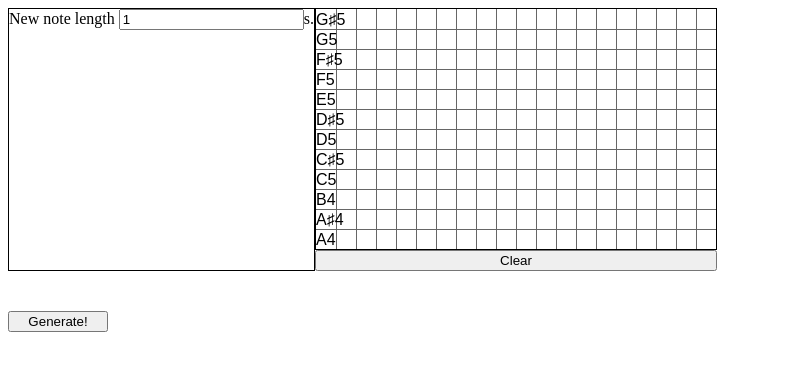
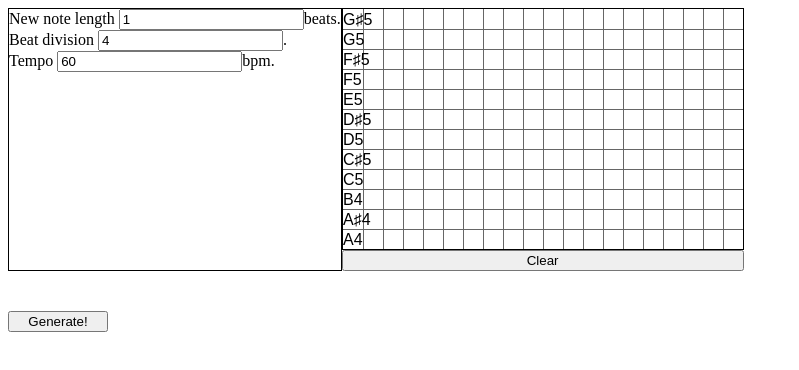
Before and after one commit to Bacorn42/sound-wave-composer, a React (Create React App) app: page / in a window 1280 px wide. Shown: the top 370 px of the page, without its empty margins (0-799 px from the left). Built offline with nearby package versions, Linux system fonts and the light colour scheme.

Commit message:
Implemented settings to change beat division and tempo

```diff
--- a/src/Note.js
+++ b/src/Note.js
@@ -1,11 +1,11 @@
-import { PX_TO_S, PX_TO_TONE } from './constants.js';
+import { PX_TO_BEAT, PX_TO_TONE } from './constants.js';
 import { toneArray } from './tones.js';
 
 class Note {
   constructor(x, y, length) {
     this.x = x;
     this.y = y;
-    this.width = PX_TO_S * length;
+    this.width = PX_TO_BEAT * length;
     this.height = PX_TO_TONE;
     this.tuningOffset = 0;
     this.length = length;
@@ -20,7 +20,7 @@ class Note {
   }
 
   getOffset() {
-    return this.x / PX_TO_S;
+    return this.x / PX_TO_BEAT;
   }
 
   getTone() {
@@ -33,7 +33,7 @@ class Note {
 
   setLength(length) {
     this.length = length;
-    this.width = PX_TO_S * length;
+    this.width = PX_TO_BEAT * length;
   }
 
   setTuningOffset(offset) {
--- a/src/components/roll/Display.js
+++ b/src/components/roll/Display.js
@@ -4,18 +4,20 @@ import DisplaySettings from './DisplaySettings.js';
 import NoteSettings from './NoteSettings.js';
 import Note from '../../Note.js';
 import { toneNames } from '../../tones.js';
-import { PX_TO_TONE } from '../../constants.js';
+import { PX_TO_BEAT, PX_TO_TONE } from '../../constants.js';
 
 const TONES = 12;
 const WIDTH_UNITS = 20;
 const HEIGHT = TONES * PX_TO_TONE;
 const WIDTH = WIDTH_UNITS * 20;
+const BEATS = 5;
 
-function Display({ notes }) {
+function Display({ notes, setNotes, tempo, setTempo }) {
   const canvas = useRef(null);
   const [selectedNotes, setSelectedNotes] = useState([]);
   const [ctrlDown, setCtrlDown] = useState(false);
   const [newNoteLength, setNewNoteLength] = useState(1);
+  const [beatDivision, setBeatDivision] = useState(4);
 
   const draw = () => {
     const ctx = canvas.current.getContext('2d');
@@ -29,10 +31,10 @@ function Display({ notes }) {
       ctx.lineTo(WIDTH, PX_TO_TONE * i +0.5);
       ctx.stroke();
     }
-    for(let i = 1; i < WIDTH_UNITS; i++) {
+    for(let i = 1; i < BEATS * beatDivision; i++) {
       ctx.beginPath();
-      ctx.moveTo(WIDTH_UNITS * i + 0.5, 0);
-      ctx.lineTo(WIDTH_UNITS * i + 0.5, HEIGHT);
+      ctx.moveTo(PX_TO_BEAT/beatDivision * i + 0.5, 0);
+      ctx.lineTo(PX_TO_BEAT/beatDivision * i + 0.5, HEIGHT);
       ctx.stroke();
     }
     ctx.fillStyle = '#ccc';
@@ -62,9 +64,9 @@ function Display({ notes }) {
         return;
       }
     }
-    const snapX = Math.floor((coords.x)/WIDTH_UNITS) * WIDTH_UNITS;
+    const snapX = Math.floor((coords.x)/(PX_TO_BEAT/beatDivision)) * (PX_TO_BEAT/beatDivision);
     const snapY = Math.floor((coords.y)/WIDTH_UNITS) * WIDTH_UNITS;
-    notes.push(new Note(snapX, snapY, newNoteLength));
+    setNotes([...notes, new Note(snapX, snapY, newNoteLength)])
     setSelectedNotes([]);
     draw();
   }
@@ -92,29 +94,34 @@ function Display({ notes }) {
   }
 
   const clear = () => {
-    notes.splice(0, notes.length);
+    setNotes([]);
     setSelectedNotes([]);
     draw();
   }
 
   const deleteNotes = () => {
-    for(let i = notes.length - 1; i >= 0; i--) {
-      if(selectedNotes.includes(notes[i])) {
-        notes.splice(i, 1);
-      }
-    }
-    setSelectedNotes([...notes]);
+    setNotes(notes.filter(note => selectedNotes.includes(note)));
+    setSelectedNotes([]);
   }
 
   const newNoteLengthHandler = (val) => {
     setNewNoteLength(val);
   }
 
+  const beatDivisionHandler = (val) => {
+    setBeatDivision(val);
+  }
+
+  const tempoHandler = (val) => {
+    setTempo(val);
+  }
+
   useEffect(() => draw());
 
   return (
     <div className="display">
-      <DisplaySettings setNewNoteLength={newNoteLengthHandler}></DisplaySettings>
+      <DisplaySettings setNewNoteLength={newNoteLengthHandler} setBeatDivision={beatDivisionHandler}
+                       setTempo={tempoHandler}></DisplaySettings>
       <div className="display-canvas">
         <canvas ref={canvas} width={WIDTH} height={HEIGHT} tabIndex="0"
                 onClick={clickHandler} onKeyDown={keyDownHandler} onKeyUp={keyUpHandler}></canvas>
--- a/src/components/roll/DisplaySettings.js
+++ b/src/components/roll/DisplaySettings.js
@@ -1,8 +1,10 @@
 import React, { useState } from 'react';
 import './DisplaySettings.css';
 
-function DisplaySettings({ setNewNoteLength }) {
+function DisplaySettings({ setNewNoteLength, setBeatDivision, setTempo }) {
   const [noteLength, setNoteLength] = useState(1);
+  const [beats, setBeats] = useState(4);
+  const [bpm, setBpm] = useState(60);
 
   const noteLengthHandler = (e) => {
     const val = e.target.value;
@@ -10,9 +12,23 @@ function DisplaySettings({ setNewNoteLength }) {
     setNewNoteLength(val);
   }
 
+  const beatsHandler = (e) => {
+    const val = e.target.value;
+    setBeats(val);
+    setBeatDivision(val);
+  }
+
+  const bpmHandler = (e) => {
+    const val = e.target.value;
+    setBpm(val);
+    setTempo(val);
+  }
+
   return (
     <div className="display-settings">
-      New note length <input value={noteLength} onChange={noteLengthHandler}></input>s.
+      New note length <input value={noteLength} onChange={noteLengthHandler}></input>beats.<br />
+      Beat division <input value={beats} onChange={beatsHandler}></input>.<br />
+      Tempo <input value={bpm} onChange={bpmHandler}></input>bpm.
     </div>
   );
 }
--- a/src/components/roll/Generator.js
+++ b/src/components/roll/Generator.js
@@ -2,26 +2,26 @@ import React, { useState } from 'react';
 import './Generator.css';
 import { getTone } from '../../waves/sine/tones.js';
 import getWAV from '../../wav/WAVWriter.js';
-import { SAMPLES, SIZE, VOLUME } from '../../constants.js';
+import { SAMPLES, VOLUME } from '../../constants.js';
 
-function Generator({ notes }) {
+function Generator({ notes, tempo }) {
   let [waveData, setWaveData] = useState(null);
   const clickHandler = () => {
+    const LENGTH = 5 / (tempo/60);
+    const SIZE = SAMPLES * 4 * LENGTH;
     setWaveData(0);
     setTimeout(() => {
       const arr = new Array(SIZE).fill(0);
       for(const note of notes) {
-        const offset = note.getOffset();
-        const wave = getTone(note.getTone(), note.getLength());
-        console.log(note.getTone());
+        const offset = note.getOffset() / (tempo/60);
+        const wave = getTone(note.getTone(), note.getLength() / (tempo/60));
         for(let i = 0; i < wave.length; i++) {
-          const arrIndex = SAMPLES * 2 * offset + i;
+          const arrIndex = Math.floor(SAMPLES * 2 * offset) + i;
           arr[arrIndex] += wave[i];
         }
       }
       const normalizedArr = normalize(arr);
-      console.log(normalizedArr);
-      setWaveData(getWAV(normalizedArr));
+      setWaveData(getWAV(normalizedArr, SIZE));
     }, 0);
   }
 
--- a/src/components/roll/NoteSettings.js
+++ b/src/components/roll/NoteSettings.js
@@ -31,7 +31,7 @@ function NoteSettings({ notes, draw, deleteNotes }) {
   return (
     <div className="note-settings">
       Tuning offset <input value={tuningOffset} onChange={handleTuningOffset}></input> cents.<br />
-      Length <input value={length} onChange={handleLength}></input>s.<br />
+      Length <input value={length} onChange={handleLength}></input>beats.<br />
       <button onClick={deleteNotes}>Delete</button>
     </div>
   );
--- a/src/components/roll/Roll.js
+++ b/src/components/roll/Roll.js
@@ -1,14 +1,15 @@
-import React from 'react';
+import React, { useState } from 'react';
 import Display from './Display.js';
 import Generator from './Generator.js';
 
 function Roll() {
-  const notes = [];
+  const [notes, setNotes] = useState([]);
+  const [tempo, setTempo] = useState(60);
 
   return (
     <div>
-      <Display notes={notes}></Display>
-      <Generator notes={notes}></Generator>
+      <Display notes={notes} setNotes={setNotes} tempo={tempo} setTempo={setTempo}></Display>
+      <Generator notes={notes} tempo={tempo}></Generator>
     </div>
   );
 }
--- a/src/constants.js
+++ b/src/constants.js
@@ -1,7 +1,5 @@
-export const LENGTH = 20/ 4;
 export const SAMPLES = 44100;
-export const SIZE = SAMPLES * 4 * LENGTH;
 export const VOLUME = 25 * (32767/100);
 
-export const PX_TO_S = 20 * 4;
+export const PX_TO_BEAT = 20 * 4;
 export const PX_TO_TONE = 20;
--- a/src/wav/WAVWriter.js
+++ b/src/wav/WAVWriter.js
@@ -1,4 +1,4 @@
-import { SAMPLES, SIZE } from '../constants.js';
+import { SAMPLES } from '../constants.js';
 
 function numberToBytes(num, numberOfBytes) {
   const bytes = new Array(numberOfBytes).fill(0);
@@ -32,9 +32,9 @@ function pushWaveData(arr, waveData) {
   }
 }
 
-function pushHeaders(arr) {
+function pushHeaders(arr, size) {
   pushBigEndian(arr, stringToBytes("RIFF"));
-  pushLittleEndian(arr, numberToBytes(36 + SIZE, 4));
+  pushLittleEndian(arr, numberToBytes(36 + size, 4));
   pushBigEndian(arr, stringToBytes("WAVE"));
   pushBigEndian(arr, stringToBytes("fmt "));
   pushLittleEndian(arr, numberToBytes(16, 4));
@@ -45,13 +45,13 @@ function pushHeaders(arr) {
   pushLittleEndian(arr, numberToBytes(4, 2));
   pushLittleEndian(arr, numberToBytes(16, 2));
   pushBigEndian(arr, stringToBytes("data"));
-  pushLittleEndian(arr, numberToBytes(SIZE, 4));
+  pushLittleEndian(arr, numberToBytes(size, 4));
 }
 
-function getWAV(waveData) {
+function getWAV(waveData, size) {
   const arr = [];
 
-  pushHeaders(arr);
+  pushHeaders(arr, size);
   pushWaveData(arr, waveData);
 
   const byteArray = new Uint8Array(arr);
```
